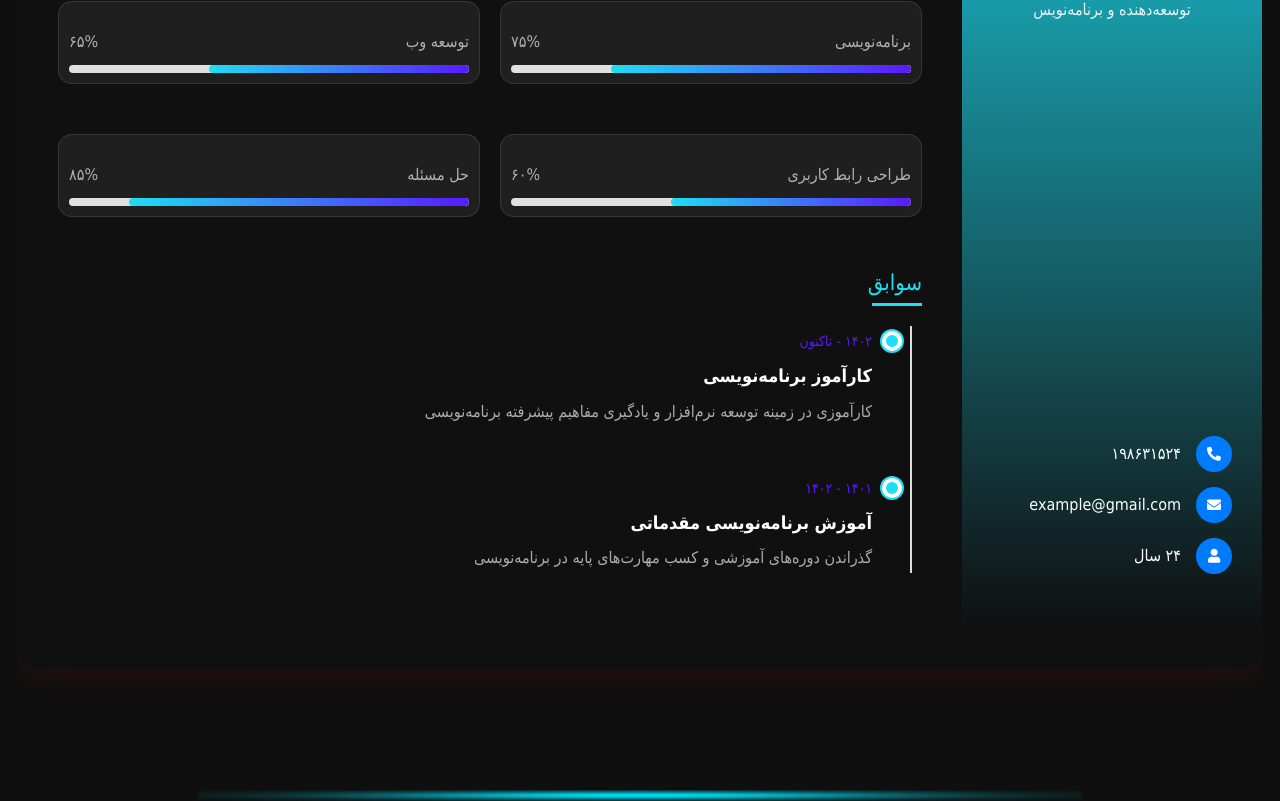
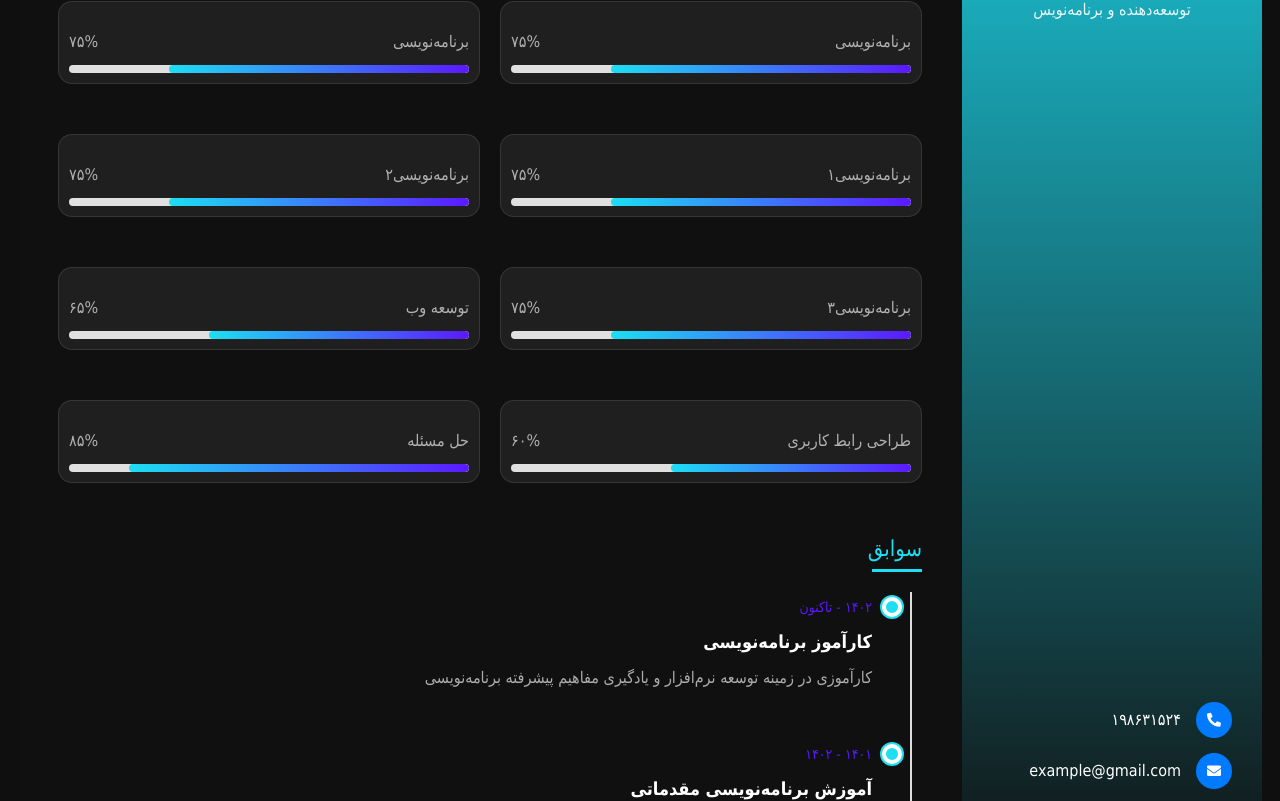
Before and after one commit to Mr-Yazdanian-Dev/my-website, a plain HTML site: page index.html in a window 1280 px wide. Shown: the part 1329-2130 px from the top of the page. Drawn offline with Linux system fonts and the light colour scheme; a web font is replaced by a local one.

Commit message:
update v2.0.7

```diff
--- a/index.html
+++ b/index.html
@@ -198,6 +198,42 @@
                     <div class="skill-item">
                         <div class="skill-name">
                             <span>برنامه‌نویسی</span>
+                            <span>75%</span>
+                        </div>
+                        <div class="skill-bar">
+                            <div class="skill-progress" style="width: 75%"></div>
+                        </div>
+                    </div>
+                    <div class="skill-item">
+                        <div class="skill-name">
+                            <span>برنامه‌نویسی</span>
+                            <span>75%</span>
+                        </div>
+                        <div class="skill-bar">
+                            <div class="skill-progress" style="width: 75%"></div>
+                        </div>
+                    </div>
+                    <div class="skill-item">
+                        <div class="skill-name">
+                            <span>برنامه‌نویسی۱</span>
+                            <span>75%</span>
+                        </div>
+                        <div class="skill-bar">
+                            <div class="skill-progress" style="width: 75%"></div>
+                        </div>
+                    </div>
+                    <div class="skill-item">
+                        <div class="skill-name">
+                            <span>برنامه‌نویسی۲</span>
+                            <span>75%</span>
+                        </div>
+                        <div class="skill-bar">
+                            <div class="skill-progress" style="width: 75%"></div>
+                        </div>
+                    </div>
+                    <div class="skill-item">
+                        <div class="skill-name">
+                            <span>برنامه‌نویسی۳</span>
                             <span>75%</span>
                         </div>
                         <div class="skill-bar">
```
